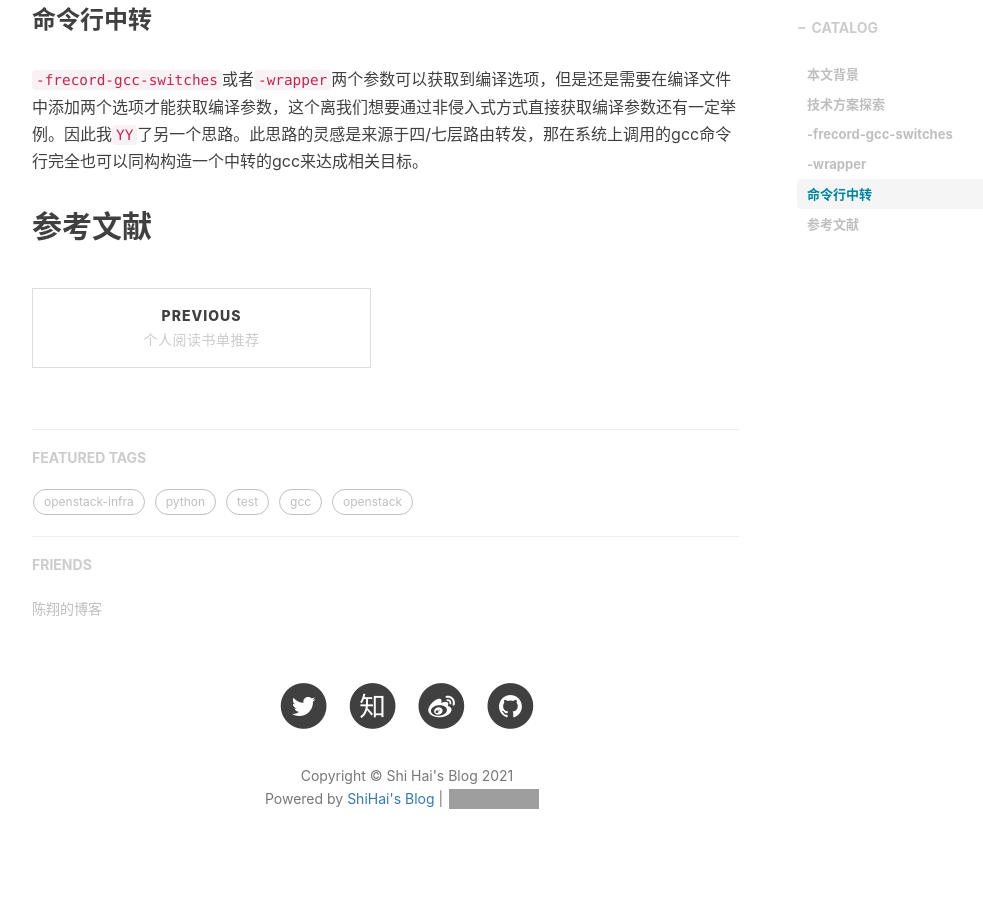
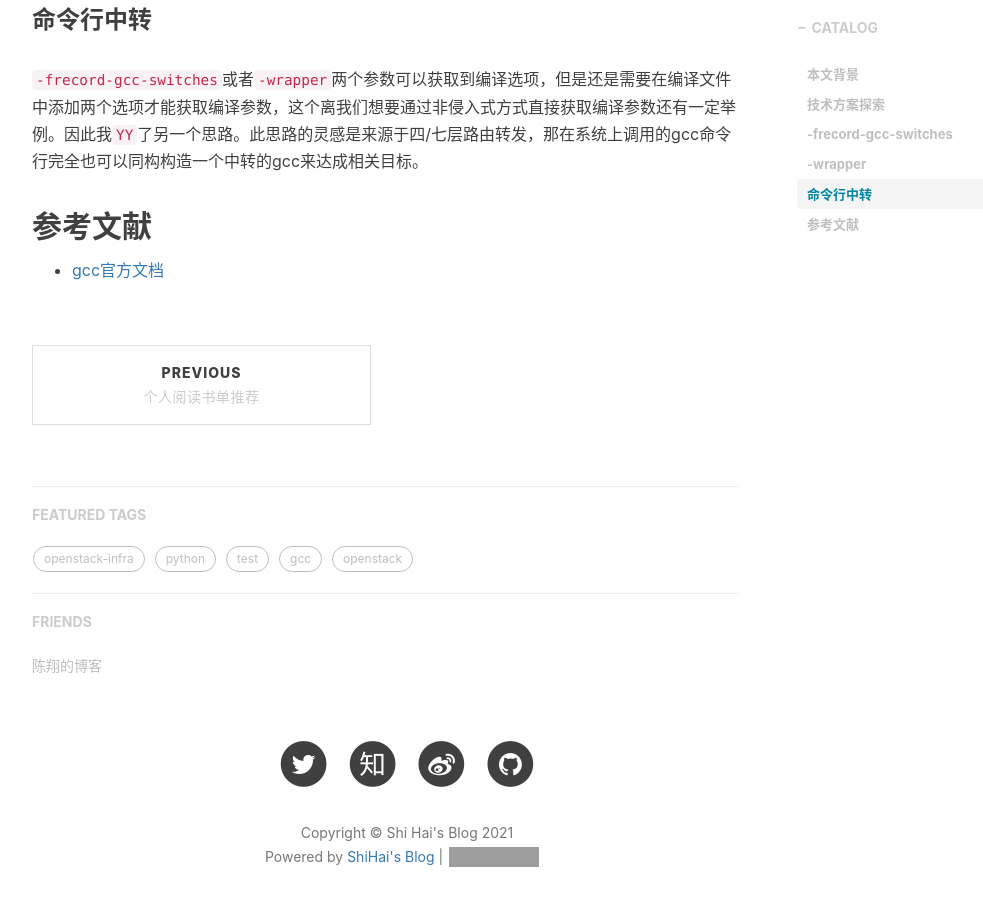
Before and after one commit to shihai1991/shihai1991.github.io, a Jekyll site: the page built from _posts/2021-12-09-非侵入式获取gcc编译选项.md, in a window 1280 px wide and 900 px high, scrolled down 1829 px. Shown: the whole window, without its empty margins (233-1216 px from the left). Built offline with Jekyll 4.4.1, drawn with Linux system fonts in a browser that asks for light colours; nearby versions of some CDN libraries; comment, search, counter and statistics services are not loaded; grey boxes are pictures that could not be loaded.

Commit message:
Update 2021-12-09-非侵入式获取gcc编译选项.md

```diff
--- a/_posts/2021-12-09-非侵入式获取gcc编译选项.md
+++ b/_posts/2021-12-09-非侵入式获取gcc编译选项.md
@@ -60,3 +60,4 @@ as --64 -o /tmp/ccYIXVd5.o /tmp/ccuFvYav.s
 `-frecord-gcc-switches`或者`-wrapper`两个参数可以获取到编译选项，但是还是需要在编译文件中添加两个选项才能获取编译参数，这个离我们想要通过非侵入式方式直接获取编译参数还有一定举例。因此我`YY`了另一个思路。此思路的灵感是来源于四/七层路由转发，那在系统上调用的gcc命令行完全也可以同构构造一个中转的gcc来达成相关目标。
 
 ## 参考文献
+- [gcc官方文档](https://man7.org/linux/man-pages/man1/gcc.1.html)
```
